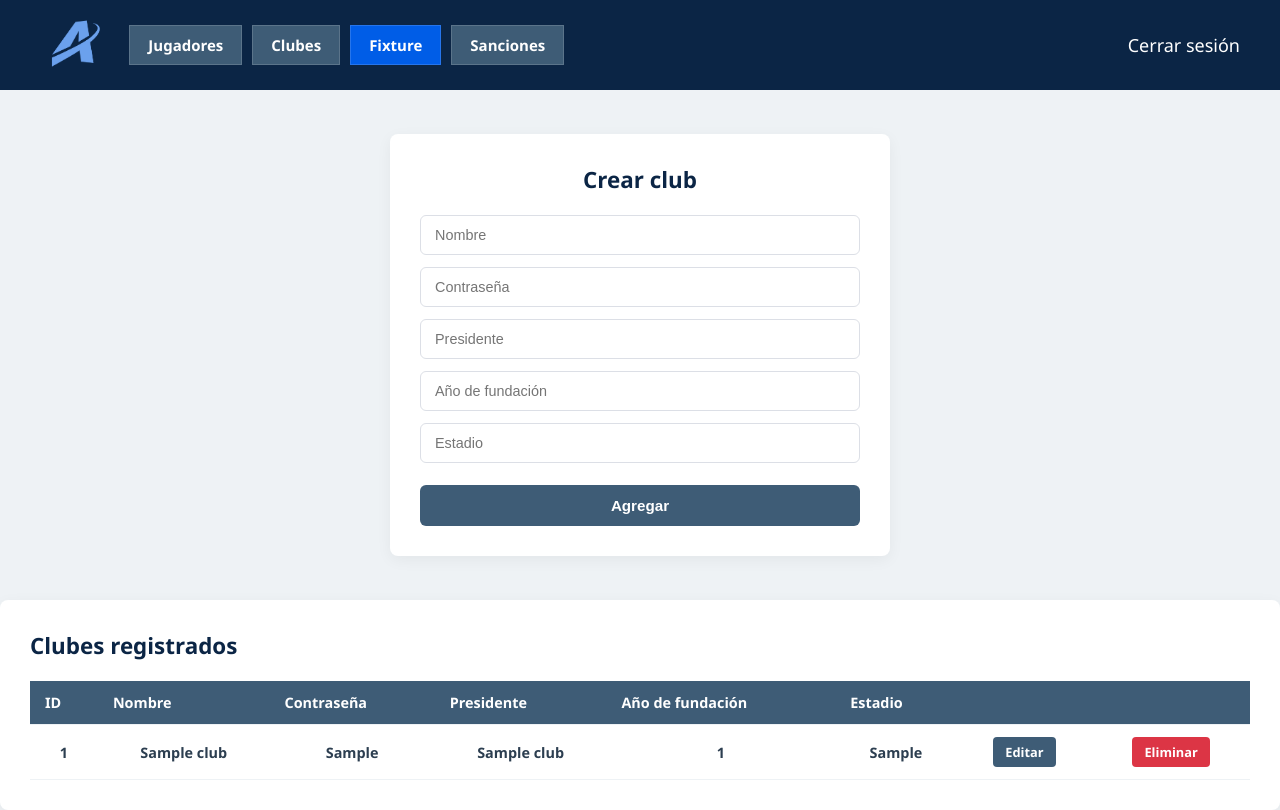
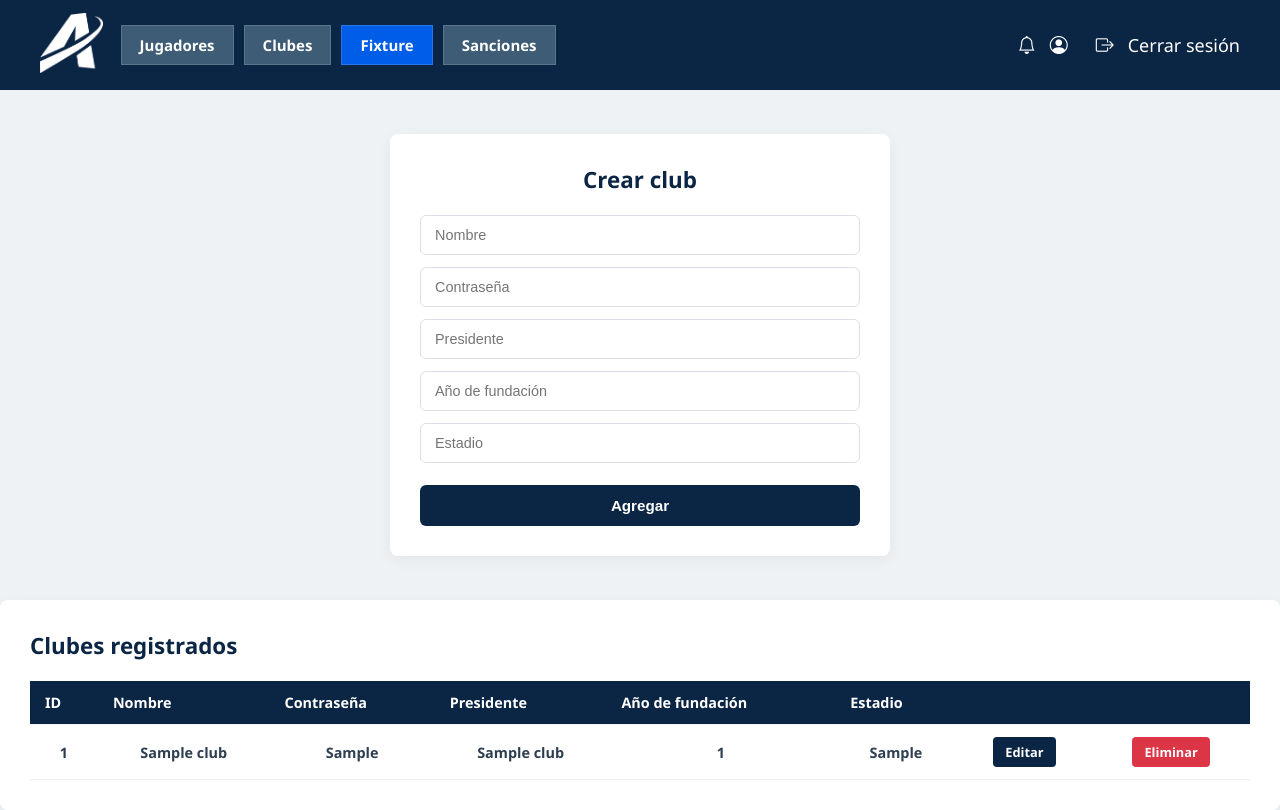
Before and after one commit to emanuelruis-rgb/proyecto-final, a PHP site: page /gest-club/club.php in a window 1280 px wide. Run offline with PHP 8.4, Linux system fonts and the light colour scheme; tables that the repository leaves empty hold one stand-in row (values such as "Sample post"); lists and menus that the app fills with data are empty.

Commit message:
cambio por nuevo logo y arreglo en los href del navbar

```diff
--- a/gest-club/club-style.css
+++ b/gest-club/club-style.css
@@ -13,9 +13,7 @@ body {
     flex-direction: column;
 }
 
-/* ==========================================================================
-   1. NAVBAR (Intacto)
-   ========================================================================== */
+/* NAVBAR (Intacto) */
 header {
     height: 90px;
     background-color: #0B2545;
@@ -105,9 +103,7 @@ header {
     display: none;
 }
 
-/* ==========================================================================
-   2. CONTENEDOR PRINCIPAL (Estructura Vertical)
-   ========================================================================== */
+/* CONTENEDOR PRINCIPAL (Estructura Vertical)*/
 .main-container {
     display: flex;
     flex-direction: column; /* Apila el formulario y la tabla verticalmente */
@@ -119,9 +115,7 @@ header {
     padding: 0 20px;
 }
 
-/* ==========================================================================
-   3. FORMULARIOS (Crear y Editar)
-   ========================================================================== */
+/*  FORMULARIOS (Crear y Editar) */
 .users-form {
     background-color: #ffffff;
     padding: 30px;
@@ -162,7 +156,7 @@ header {
 }
 
 .users-form input[type="submit"] {
-    background-color: #3E5C76;
+    background-color: #0B2545;
     color: #ffffff;
     border: none;
     padding: 12px;
@@ -178,9 +172,7 @@ header {
     background-color: #0B2545;
 }
 
-/* ==========================================================================
-   4. TABLA DE CLUBES REGISTRADOS
-   ========================================================================== */
+/* TABLA DE CLUBES REGISTRADOS */
 .users-table {
     background-color: #ffffff;
     padding: 30px;
@@ -203,7 +195,7 @@ header {
 }
 
 .users-table thead tr {
-    background-color: #3E5C76;
+    background-color: #0B2545;
     color: #ffffff;
     text-align: left;
 }
@@ -230,7 +222,7 @@ header {
 }
 
 .users-table--edit {
-    background-color: #3E5C76;
+    background-color: #0B2545;
     color: #ffffff;
 }
 
--- a/gest-club/club.php
+++ b/gest-club/club.php
@@ -9,14 +9,15 @@ $query = mysqli_query($con, "SELECT * FROM club");
     <meta charset="UTF-8">
     <meta name="viewport" content="width=device-width, initial-scale=1.0">
     <title>Gestión de clubes</title>
+    <link rel="stylesheet" href="https://cdn.jsdelivr.net/npm/bootstrap-icons@1.13.1/font/bootstrap-icons.min.css">
     <link rel="stylesheet" href="/proyecto-final/gest-club/club-style.css">
 </head>
 <body>
 
     <header>
         <nav class="main-nav">
-            <a href="/">
-                <img src="../img/logo-atrivia.png" alt="Logo" class="logo-empresa">
+            <a href="/proyecto-final/admin/indexadmin.php">
+                <img src="/proyecto-final/img/logo-empresa/logo-empresa-blanco.png" alt="Logo" class="logo-empresa">
             </a>
             <div class="nav-links">
                 <a href="Jugadores.php" class="header-nav-link">Jugadores</a>
--- a/index.php
+++ b/index.php
@@ -13,7 +13,7 @@
     <!-- Agrupa los elementos visibles del formulario de inicio de sesión. -->
     <div class="login-container">
         <img src="/proyecto-final/img/logo.png" alt="Logo" class="logos">
-        <img src="/proyecto-final/img/logo-atrivia.png" alt="Logo" class="logos">
+        <img src="/proyecto-final/img/logo-empresa/logo-empresa-azul.png" alt="Logo" class="logos">
         <h1><b>Login al sistema de control de la liga</b></h1>
         <p class="nombre">Atrivia Enterprises</p>
 
--- a/logueo/login.php
+++ b/logueo/login.php
@@ -1,6 +1,7 @@
 <?php
 // Carga la conexión compartida con la base de datos.
 include "../conexion-bd/conexion.php";
+$conexion = connection();
 
 // Inicia la sesión para conservar el usuario y los mensajes de error.
 session_start();
```
Also changed, not shown: admin/indexadmin.php (+4 -4 lines), img/images.jpg (deleted), img/logo-atrivia.png (deleted), img/logo-empresa/logo-empresa-azul.png (added), img/logo-empresa/logo-empresa-blanco.png (added), img/logo.png (deleted).
